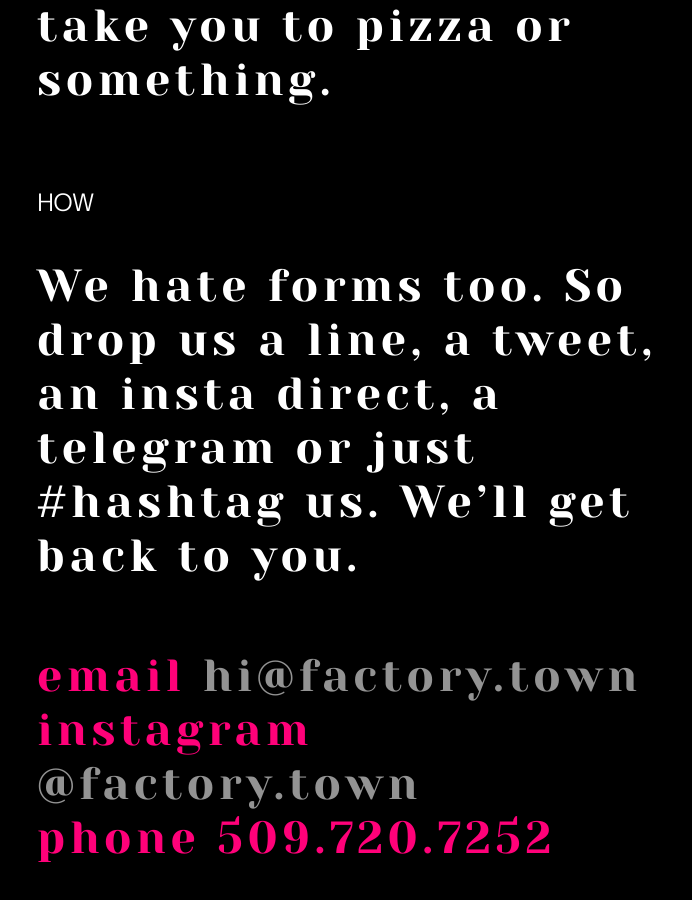
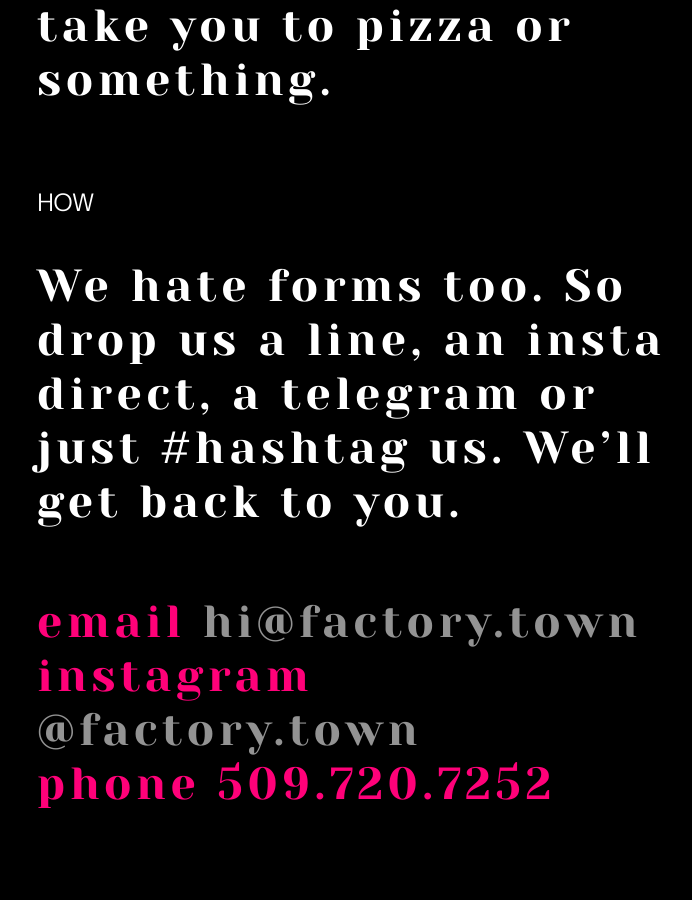
Before and after one commit to factorytown/factorytown.github.io, a Jekyll site: the page built from _pages/about.md, in a window 1280 px wide and 900 px high, scrolled down 2354 px. Shown: the whole window, without its empty margins (283-975 px from the left). Built offline with Jekyll 4.4.1, drawn with Linux system fonts in a browser that asks for light colours; nearby versions of some CDN libraries.

Commit message:
Updated About

```diff
--- a/_pages/about.md
+++ b/_pages/about.md
@@ -22,7 +22,7 @@ title: ABOUT
 
 ### HOW
 
-## We hate forms too. So drop us a line, a tweet, an insta direct, a telegram or just #hashtag us. We'll get back to you.
+## We hate forms too. So drop us a line, an insta direct, a telegram or just #hashtag us. We'll get back to you.
 
 <BR>
 <BR>
```
